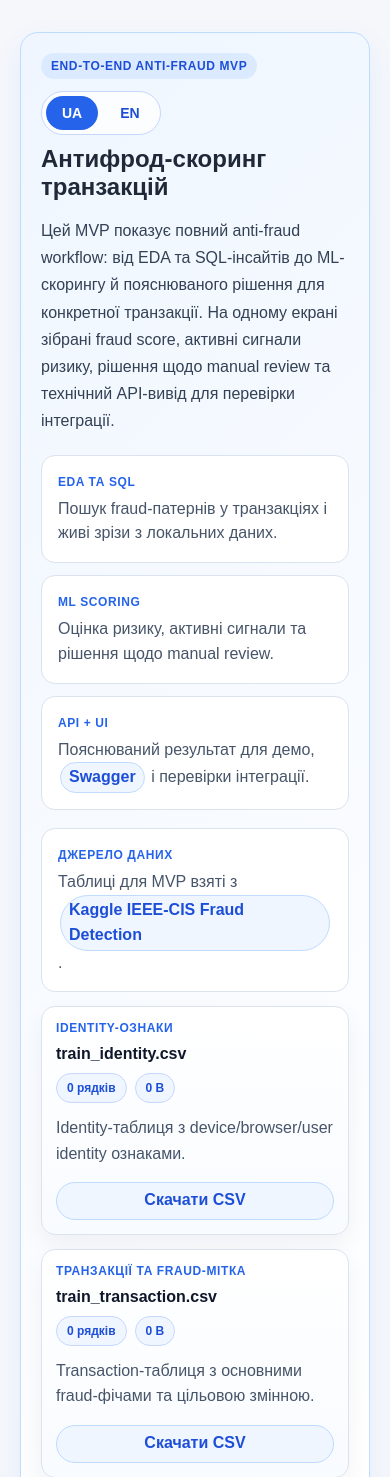
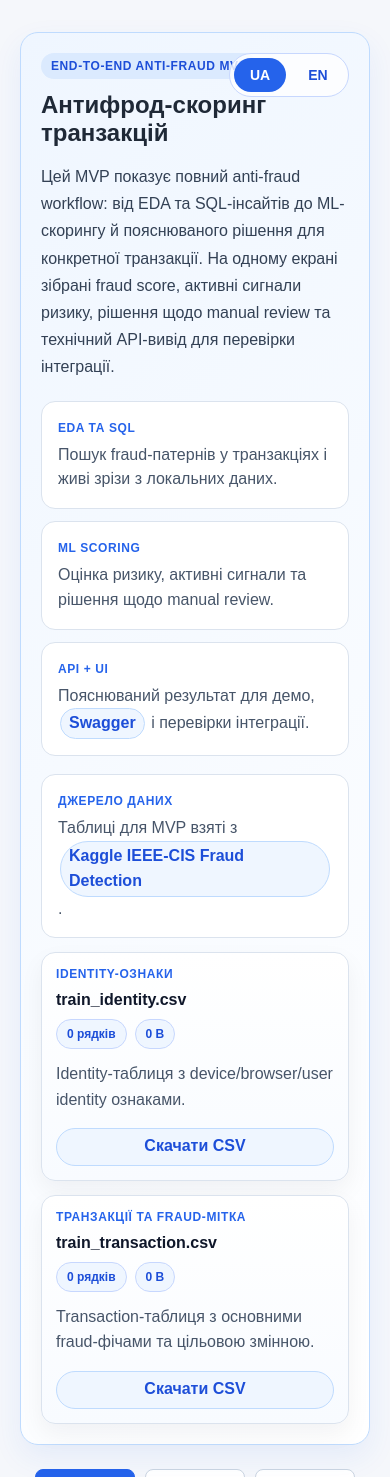
Before and after one commit to drhtka/anti_fraud_analytics_platform, a FastAPI app: page / in a window 390 px wide. Shown: the top 1477 px of the page. Run offline with FastAPI, Linux system fonts and the light colour scheme.

Commit message:
move language switcher to top right of hero panel

```diff
--- a/static/css/index.css
+++ b/static/css/index.css
@@ -31,6 +31,7 @@ h1 {
 }
 
 .hero-panel {
+    position: relative;
     margin-bottom: 24px;
     padding: 24px;
     background: linear-gradient(135deg, #eff6ff 0%, #ffffff 100%);
@@ -40,10 +41,7 @@ h1 {
 }
 
 .hero-topbar {
-    display: flex;
-    align-items: center;
-    justify-content: space-between;
-    gap: 12px;
+    display: block;
     margin-bottom: 10px;
 }
 
@@ -60,6 +58,9 @@ h1 {
 }
 
 .language-switcher {
+    position: absolute;
+    top: 24px;
+    right: 24px;
     display: inline-flex;
     gap: 6px;
     padding: 4px;
@@ -701,12 +702,16 @@ button {
 
 @media (max-width: 640px) {
     .hero-topbar {
-        flex-direction: column;
-        align-items: flex-start;
+        margin-bottom: 12px;
     }
 
     .hero-panel {
         padding: 20px;
+    }
+
+    .language-switcher {
+        top: 20px;
+        right: 20px;
     }
 
     .hero-points {
```
